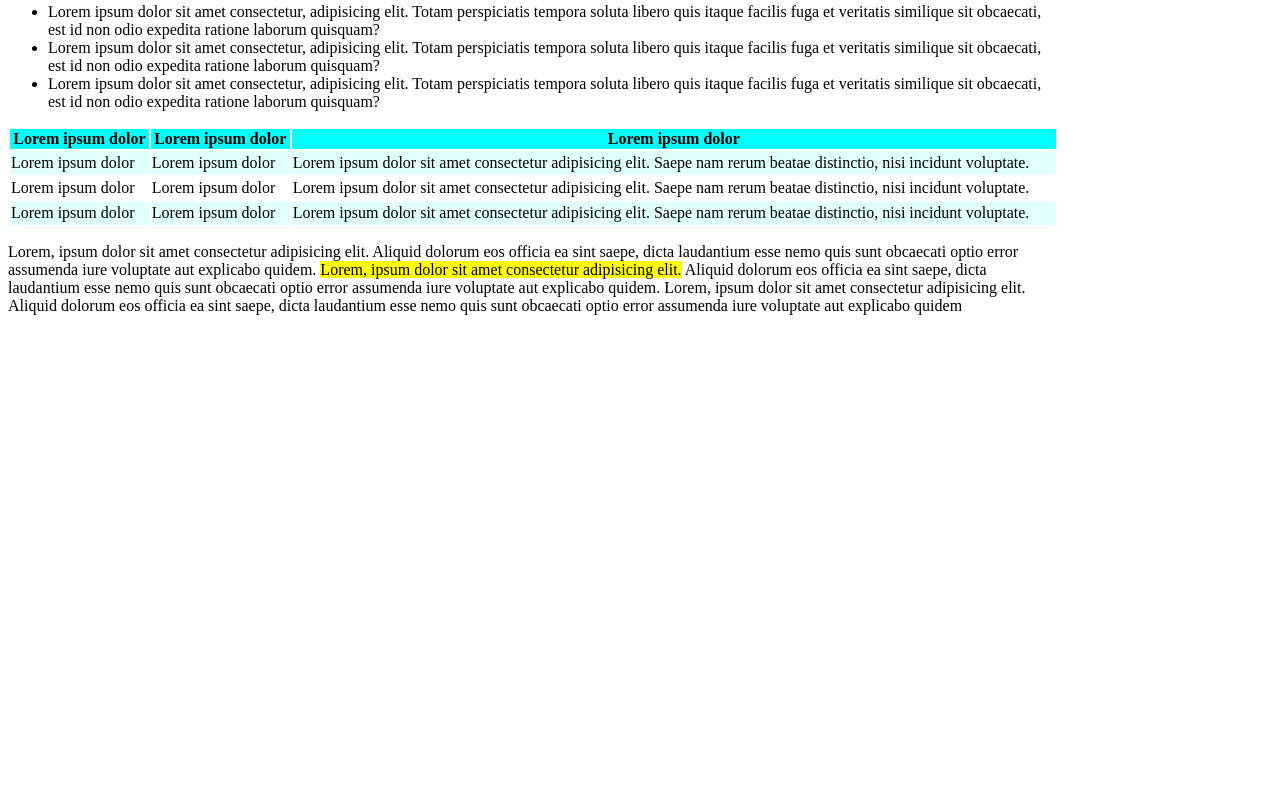
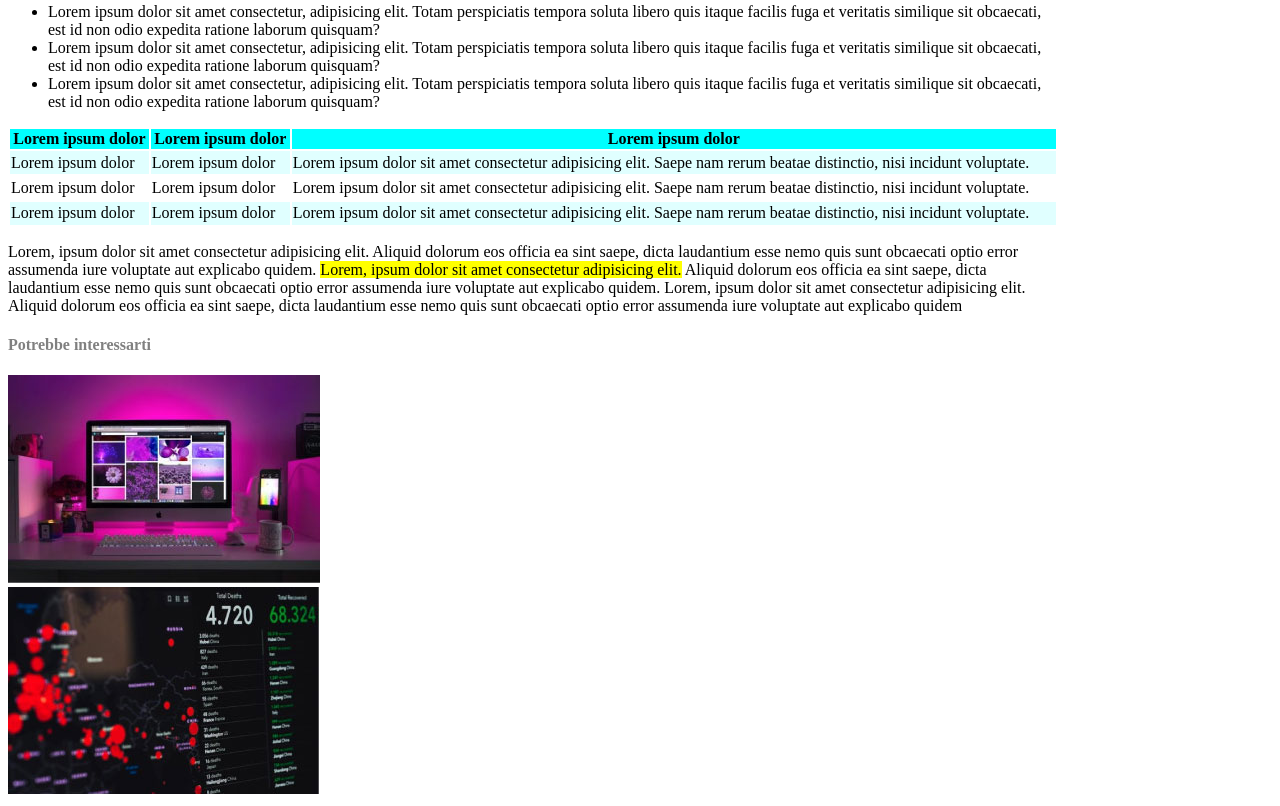
Before and after one commit to 19nikilangiu91/html-css-booleaner, a plain HTML site: page index.html in a window 1280 px wide. Shown: the part 796-1602 px from the top of the page. Before the commit the page ends 1285 px from the top, so only its background shows below. Drawn offline with Linux system fonts and the light colour scheme.

Commit message:
uncomplited footer

```diff
--- a/CSS/style.css
+++ b/CSS/style.css
@@ -19,7 +19,6 @@ span{
 
 main div{
     width: 1050px;
-    height: 1000px;
 }
 
 #span_special{
@@ -41,3 +40,7 @@ thead{
     text-align: start;
     background-color: lightcyan;
 }
+
+h4{
+    color: grey;
+}
--- a/index.html
+++ b/index.html
@@ -98,7 +98,16 @@
 
     <footer>
         <!-- Titolo footer -->
+        <h4>Potrebbe interessarti</h4>
+
         <!-- 2 Images -->
+        <div>
+            <img src="./img/monitor.jpg" alt="monitor">
+        </div>
+
+        <div>
+            <img src="./img/graph.jpg" alt="monitor">
+        </div>
     </footer>
 
 </body>
```
